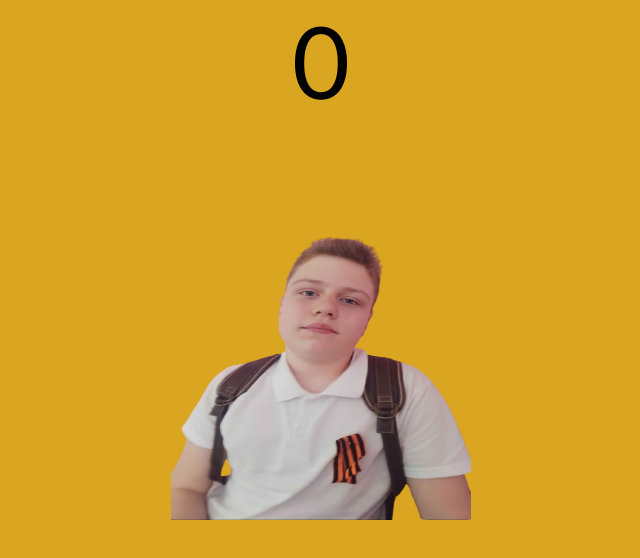
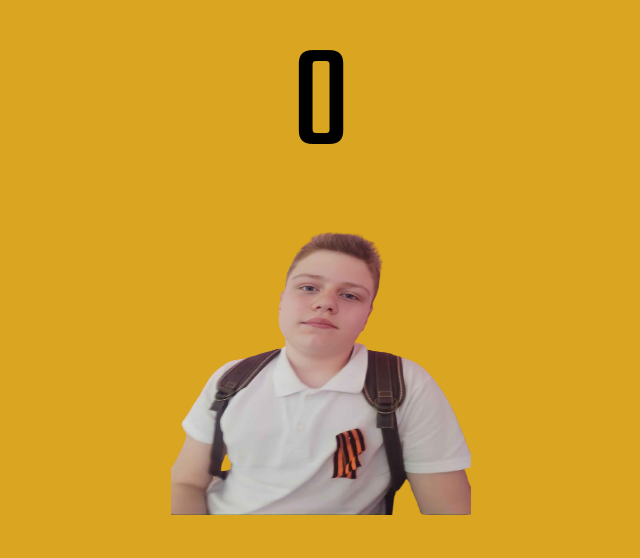
Before and after one commit to ArtemKaban/SanyaCoins, a plain HTML site: page index.html in a window 1280 px wide. Shown: the whole page, without its empty margins (319-959 px from the left). Drawn offline with Linux system fonts and the light colour scheme.

Commit message:
Update style.css

```diff
--- a/style.css
+++ b/style.css
@@ -3,7 +3,10 @@
     padding: 0;
     background-color: goldenrod;
 }
-
+@font-face {
+    font-family: font1;
+    src: url(fonts/Teko-VariableFont_wght.ttf);
+}
 .san{
     width: 300px;
     height: 300px;
@@ -12,11 +15,12 @@
     display: flex;
     align-items: center;
     justify-content: center;
-    margin-top: 100px;
+    flex-direction: column;
 }
 .s{
-    font-size: 100px;
+    font-size: 150px;
     text-align: center;
     font-family: 'Gill Sans', 'Gill Sans MT', Calibri, 'Trebuchet MS', sans-serif;
     color: black;
+    font-family: font1;
 }
```
